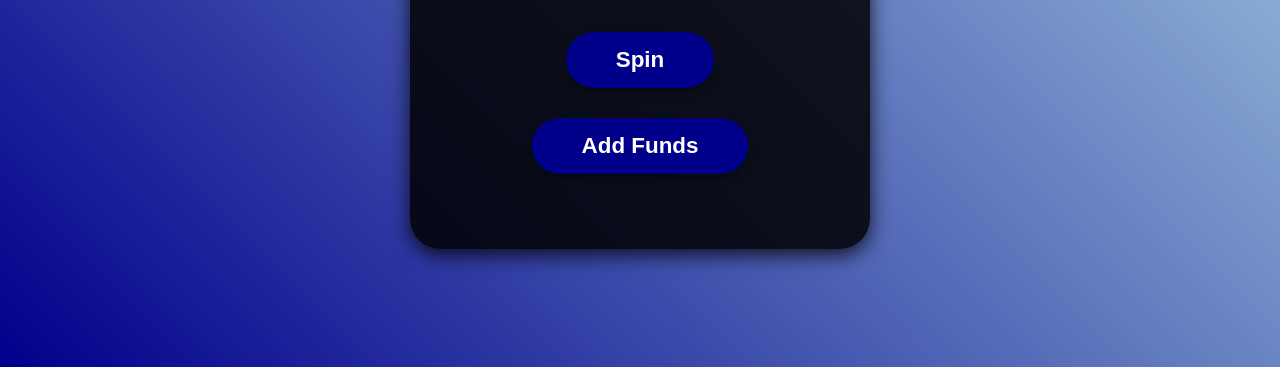
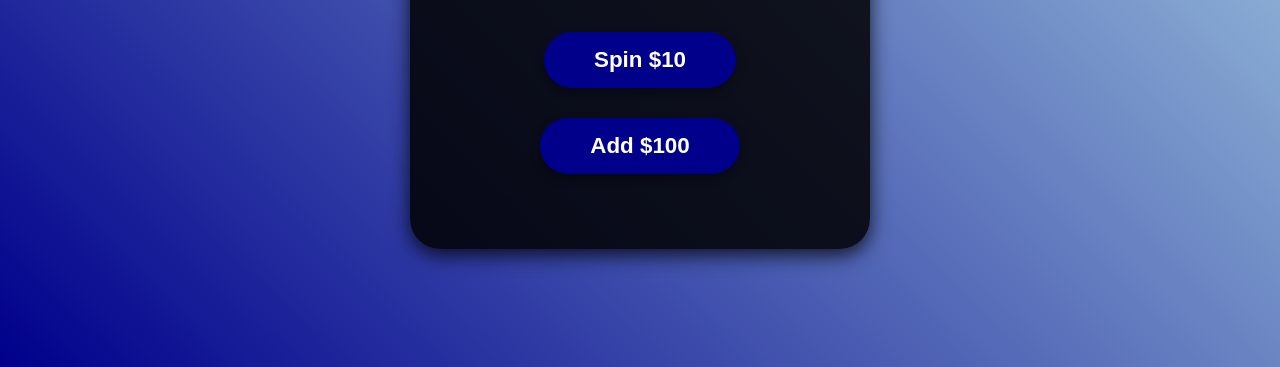
Before and after one commit to 305626/Gambling-Slots, a plain HTML site: page Index.html in a window 1280 px wide. Shown: the part 433-800 px from the top of the page. Drawn offline with Linux system fonts and the light colour scheme.

Commit message:
buttondollars

```diff
--- a/Index.html
+++ b/Index.html
@@ -105,8 +105,8 @@
             <span id="slot3" class="slot-symbol">💎</span>
         </div>
         <div id="controls">
-            <button id="spin-button">Spin</button>
-            <button id="add-money-button">Add Funds</button>
+            <button id="spin-button">Spin $10</button>
+            <button id="add-money-button">Add $100</button>
         </div>
         <div id="message"></div>
     </div>
```
